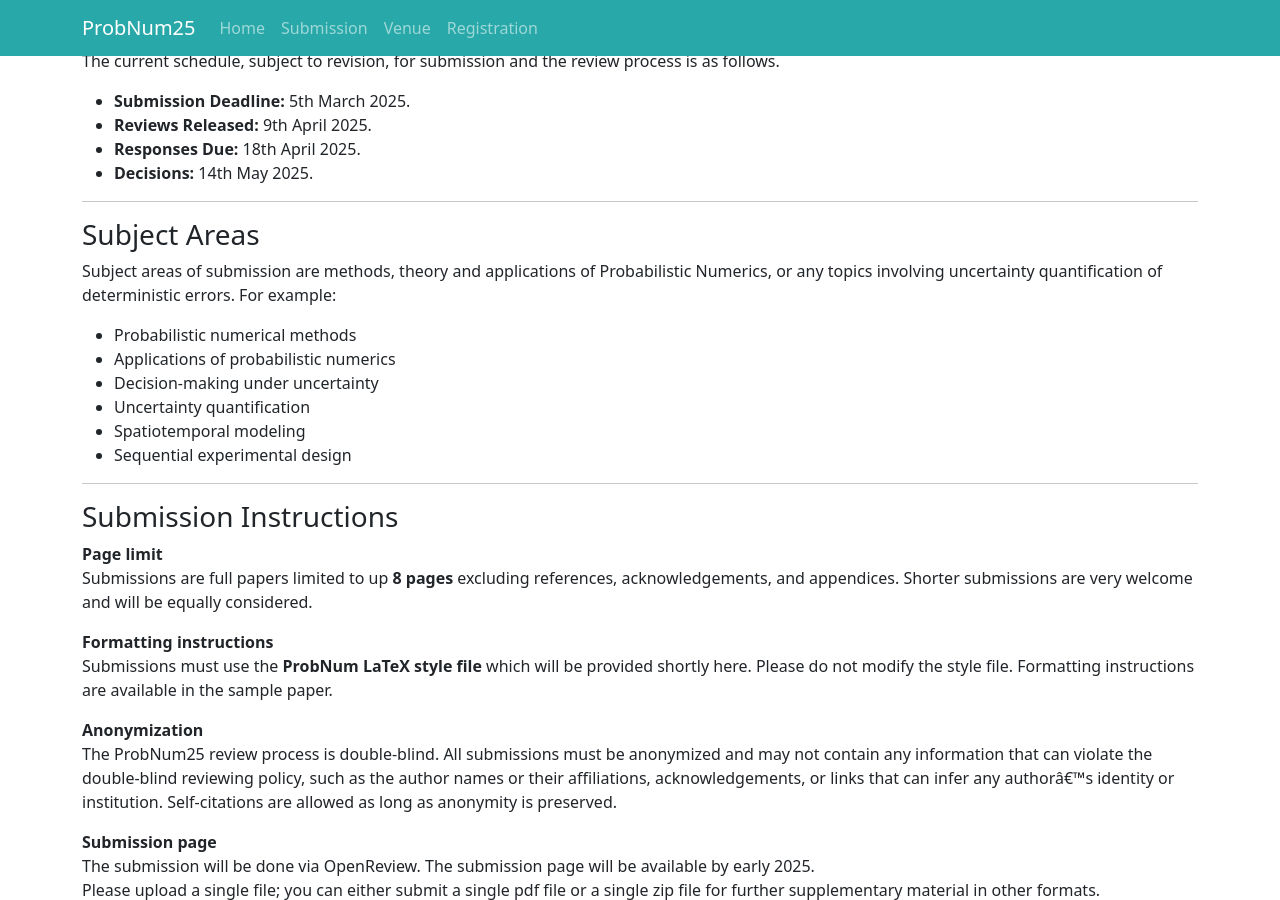
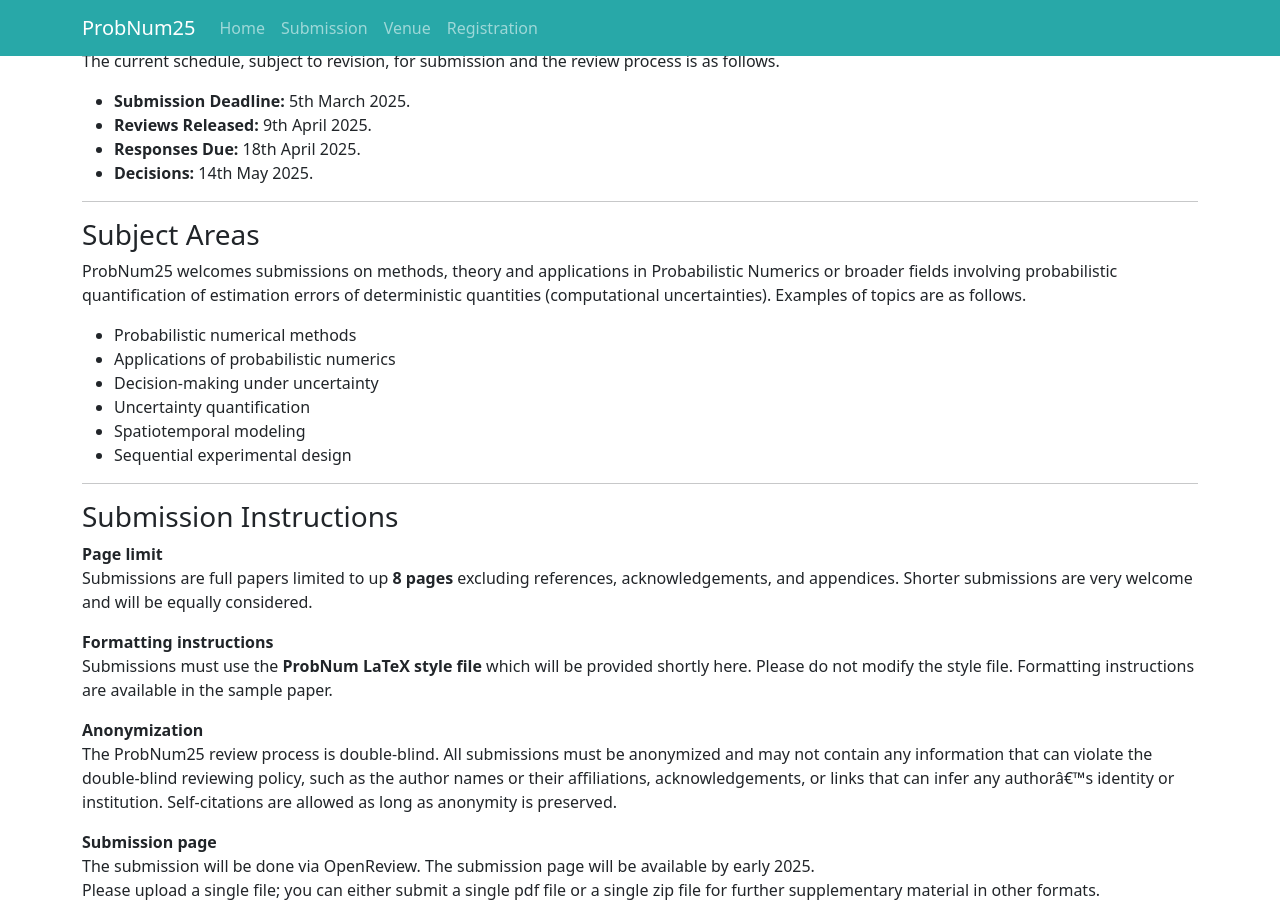
Before and after one commit to probnum2026/probnum2026.github.io, a Jekyll site: the page built from submissions.md, in a window 1280 px wide and 900 px high, scrolled down 632 px. Built offline with Jekyll 4.4.1, drawn with Linux system fonts in a browser that asks for light colours; nearby versions of some CDN libraries.

Commit message:
Update submissions.md

```diff
--- a/submissions.md
+++ b/submissions.md
@@ -28,8 +28,7 @@ The current schedule, subject to revision, for submission and the review process
 ---
 ### Subject Areas
 
-Subject areas of submission are methods, theory and applications of Probabilistic Numerics, or any topics involving uncertainty quantification of deterministic errors.
-For example:
+ProbNum25 welcomes submissions on methods, theory and applications in Probabilistic Numerics or broader fields involving probabilistic quantification of estimation errors of deterministic quantities (computational uncertainties). Examples of topics are as follows.
 
 - Probabilistic numerical methods
 - Applications of probabilistic numerics
```
